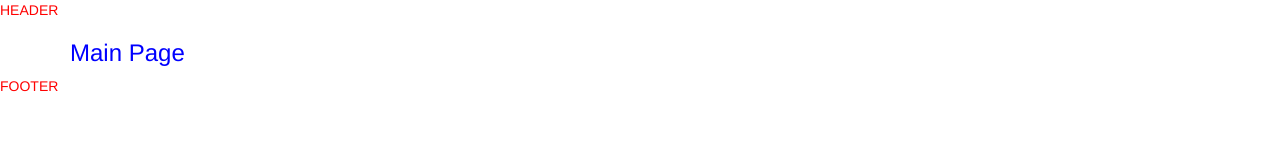
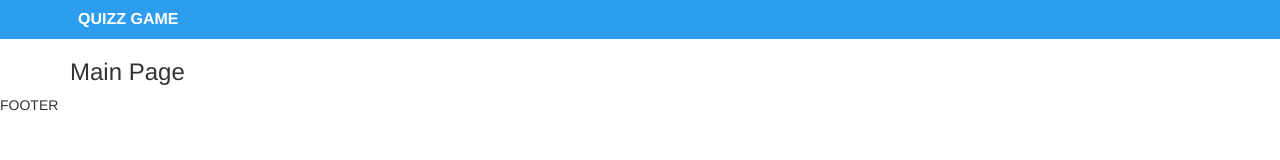
Before and after one commit to nasolo/quiz, a React app: page / in a window 1280 px wide. Built offline with nearby package versions, Linux system fonts and the light colour scheme.

Commit message:
header-styling

```diff
--- a/src/components/app.js
+++ b/src/components/app.js
@@ -1,12 +1,14 @@
 //node modules
 import React, {Component} from 'react';
 
+//Component
 
+import Header from './header'
 export default class App extends Component {
   render() {
     return (
             <div className="app">
-                HEADER
+                <Header />
                 <div className="container">
                         {this.props.children}
                 </div>
--- /dev/null
+++ b/src/components/header.js
@@ -0,0 +1,24 @@
+//import node modules
+
+import React, {Component} from 'react';
+
+//shows header
+
+export default class Header extends Component{
+
+    render (){
+
+        return (
+            <div className="header">
+               <div className="container">
+                 <div className="brand">
+                        Quizz Game
+                 </div>
+            </div>
+        </div>
+
+        );
+
+    }
+
+}
--- /dev/null
+++ b/styles/header.scss
@@ -0,0 +1,12 @@
+.header {
+
+      background-color: #2d9df0;
+       color: white;
+    .brand{
+        text-transform: uppercase;
+        font-size: 1.6rem;
+        font-weight: 700;
+        padding:0.8rem;
+
+    }
+}
--- a/styles/index.scss
+++ b/styles/index.scss
@@ -1,7 +1,8 @@
 
 
 .app {
-    color:red;
+
+    @import './header';
     @import './main-page';
     @import './about-page.scss';
 }
--- a/styles/main-page.scss
+++ b/styles/main-page.scss
@@ -1,3 +1,3 @@
 .main-page{
-        color:blue;
+
     }
```
